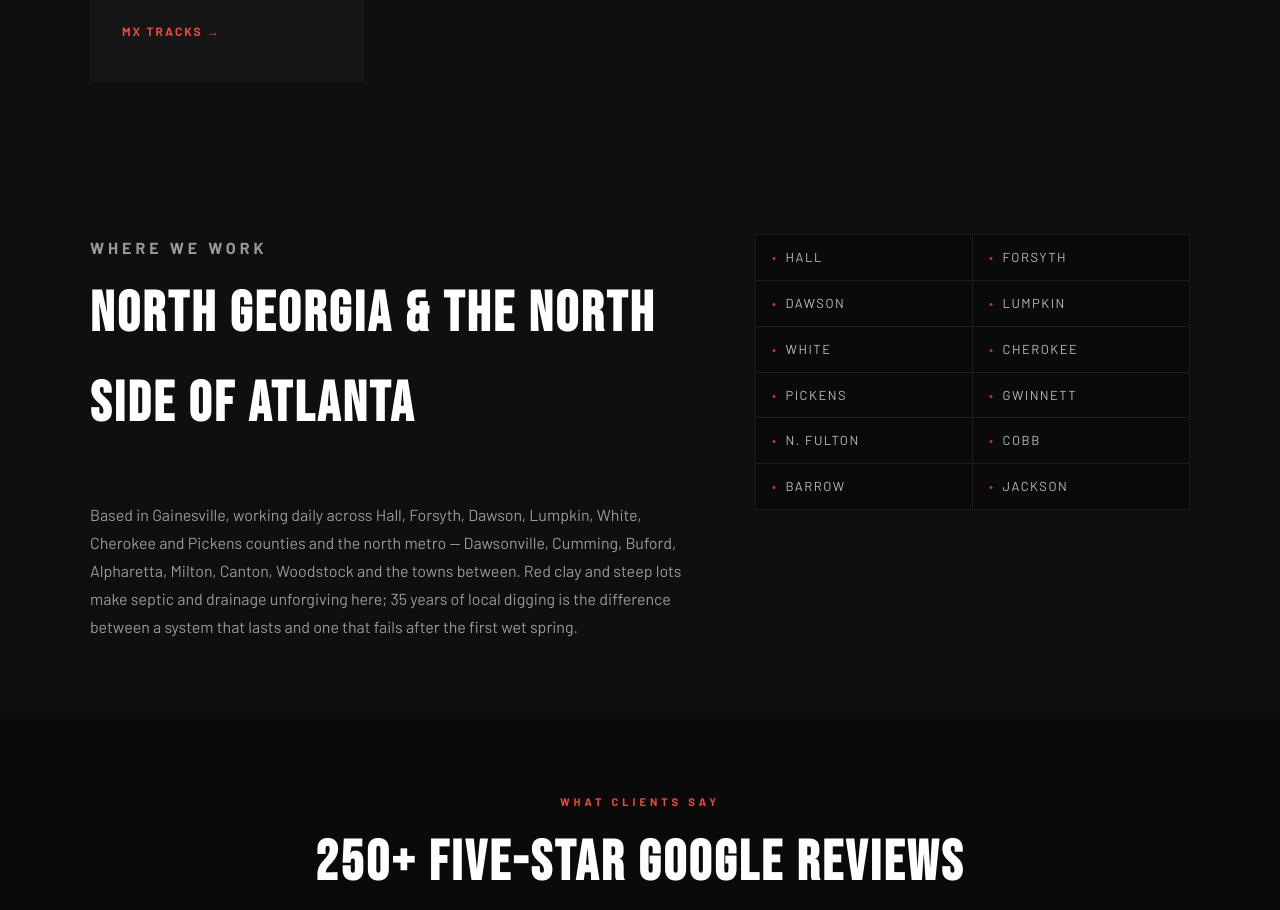
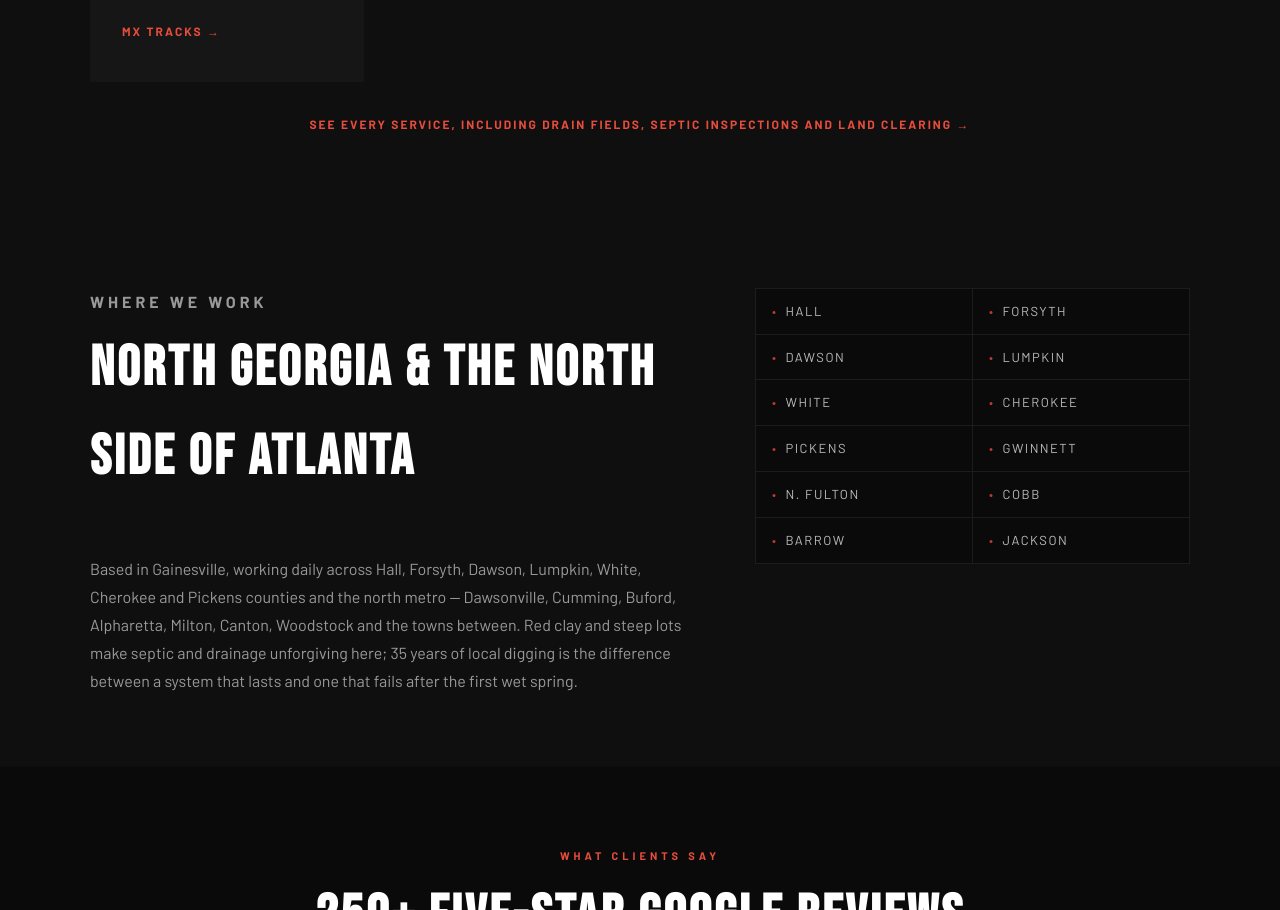
Before and after one commit to Westyn3/ralph-hilliard-septic-grading, a plain HTML site: page index.html in a window 1280 px wide. Shown: the part 1784-2694 px from the top of the page. Drawn offline with nearby package versions, Linux system fonts and the light colour scheme.

Commit message:
Link the services page from the homepage services section (#4)
Claude-Session: https://claude.ai/code/session_01TcFYocd541SwqNUboSzTq3

Co-authored-by: Westyn Hilliard <westyn@knoxlinesystems.com>
Co-authored-by: Claude Opus 5.5 <noreply@anthropic.com>

```diff
--- a/index.html
+++ b/index.html
@@ -307,6 +307,7 @@
       <span class="ac-card-link">MX tracks <i>&rarr;</i></span>
     </a>
   </div>
+  <p class="ac-reveal" style="text-align:center;margin-top:1.75rem"><a href="services.html" class="ac-card-link">See every service, including drain fields, septic inspections and land clearing <i>&rarr;</i></a></p>
 </section>
 
 <section class="ac-area">
```
